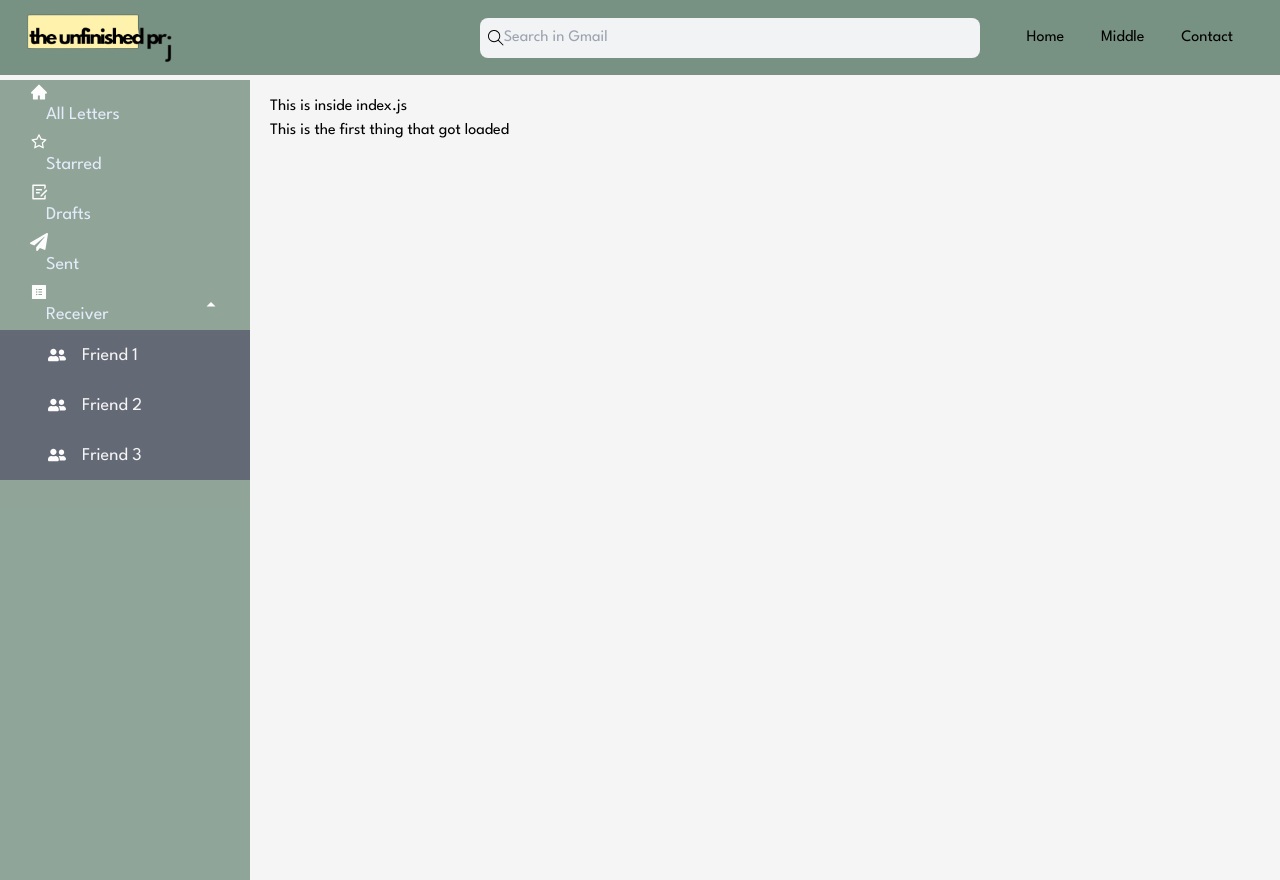
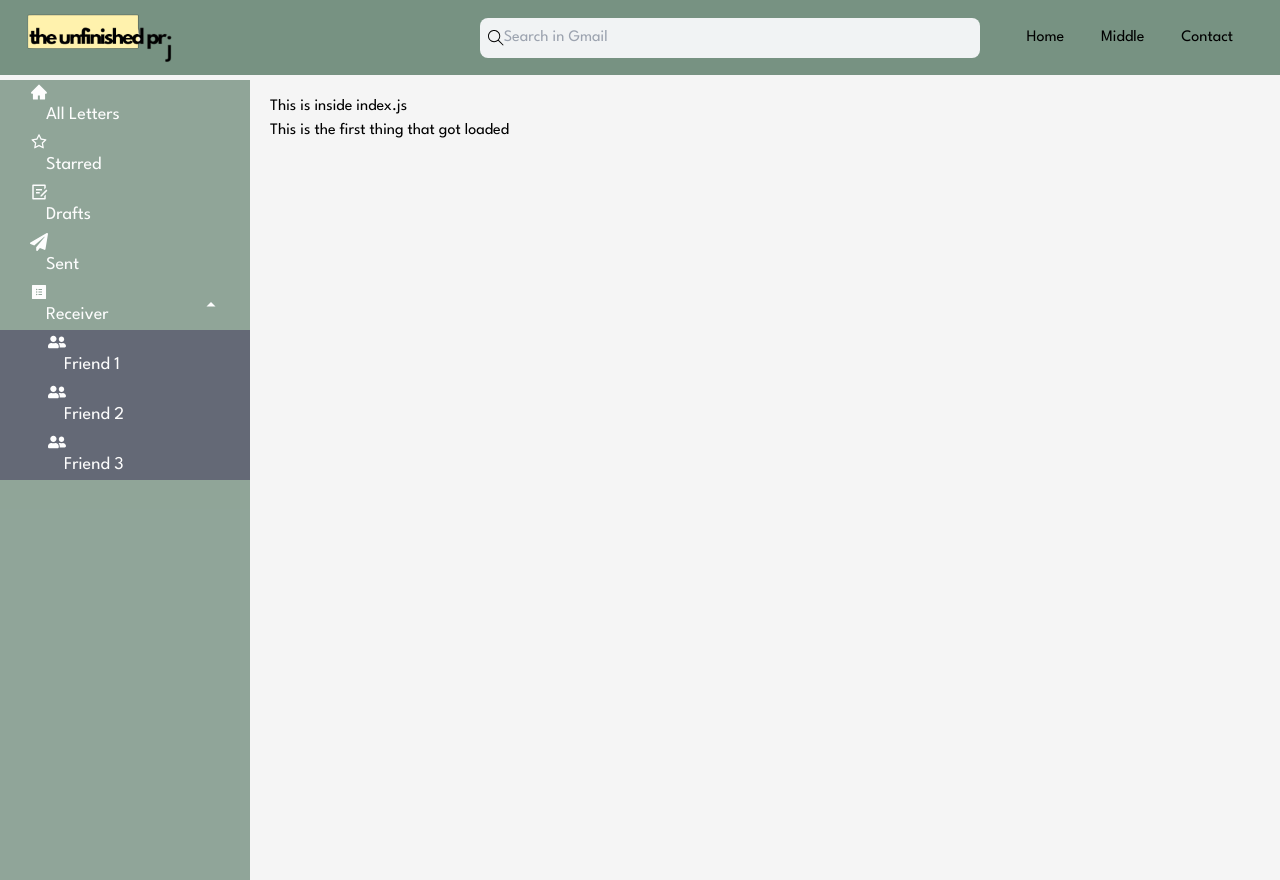
Before and after one commit to hphng/The_Unfinished_Project, a Next.js app: page / in a window 1280 px wide. Both pictures are taken after a click on the element "Receiver". Built offline with nearby package versions, Linux system fonts and the light colour scheme.

Commit message:
fix nav bar

```diff
--- a/components/base/SideBar/SubMenu.js
+++ b/components/base/SideBar/SubMenu.js
@@ -1,6 +1,5 @@
 import React, { useState } from "react";
 import Link from 'next/link';
-
 import styled from "styled-components";
 
 const SidebarLink = styled.div`
@@ -22,8 +21,9 @@ const SidebarLink = styled.div`
   }
 `;
 
-const StyledLink = styled.div`
-  text-decoration: none;
+const StyledLink = styled.a`
+  text-decoration: none ;
+  color: white;
 `;
 
 const SidebarLabel = styled.span`
@@ -54,26 +54,31 @@ const SubMenu = ({ item }) => {
   return (
     <>
       <SidebarLink onClick={item.subNav && showSubnav}>
-        <Link href={item.path} passHref>
+        <Link href={item.path} style={{ textDecoration: "none" }}>
           <StyledLink>
             {item.icon}
             <SidebarLabel>{item.title}</SidebarLabel>
           </StyledLink>
+
         </Link>
         <div>
           {item.subNav && subnav
             ? item.iconOpened
             : item.subNav
-            ? item.iconClosed
-            : null}
+              ? item.iconClosed
+              : null}
         </div>
       </SidebarLink>
       {subnav &&
         item.subNav.map((item, index) => {
           return (
-            <DropdownLink key={index}>
-              {item.icon}
-              <SidebarLabel>{item.title}</SidebarLabel>
+            <DropdownLink key={index} >
+              <Link href={item.path} passHref style={{ textDecoration: "none" }}>
+                <StyledLink>
+                  {item.icon}
+                  <SidebarLabel>{item.title}</SidebarLabel>
+                </StyledLink>
+              </Link>
             </DropdownLink>
           );
         })}
```
